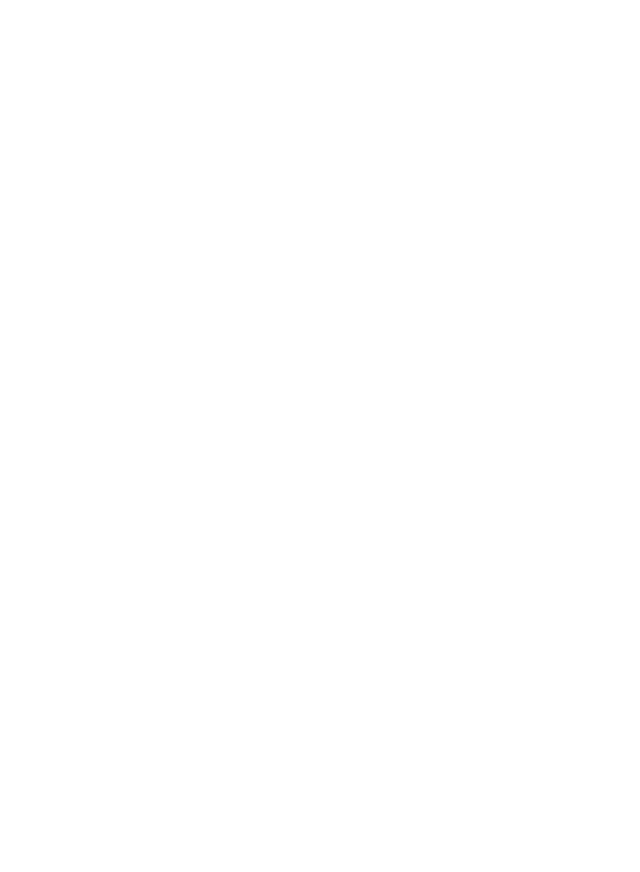
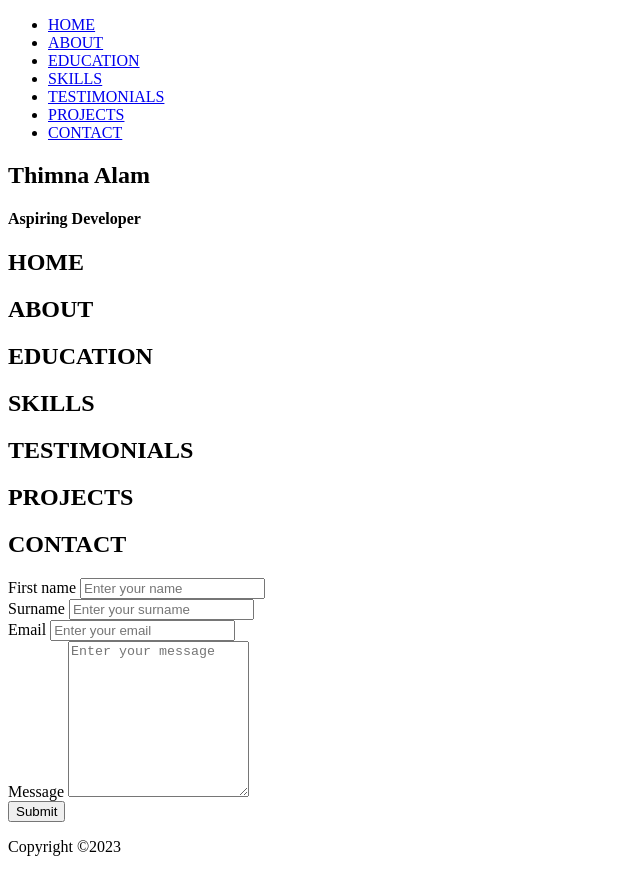
Before and after one commit to thimnaalam/todayPortfolio, a plain HTML site: page index.html in a window 1280 px wide. Shown: the whole page, without its empty margins (0-640 px from the left). Before the commit the page ends 800 px from the top, so only its background shows below. Drawn offline with Linux system fonts and the light colour scheme.

Commit message:
My Html content

```diff
--- a/index.html
+++ b/index.html
@@ -6,6 +6,82 @@
     <title>todayPortfolio</title>
 </head>
 <body>
+    <header>
+        <nav>
+            <ul>
+                <li><a href="#">HOME</a></li>
+                <li><a href="#">ABOUT</a></li>
+                <li><a href="#">EDUCATION</a></li>
+                <li><a href="#">SKILLS</a></li>
+                <li><a href="#">TESTIMONIALS</a></li>
+                <li><a href="#">PROJECTS</a></li>
+                <li><a href="#">CONTACT</a></li>
+            </ul>
+        </nav>
+    </header>
+    <main>
+
+        <section>
+            <h1>Thimna Alam</h1>
+            <h4>Aspiring Developer</h4>
+        </section>
+        <section >
+            <h2>HOME</h2>
+        </section>
+        <section >
+            <h2>ABOUT</h2>
+        </section>
+        <section>
+            <h2>EDUCATION</h2>
+        </section>
+        <section>
+            <h2>SKILLS</h2>
+        </section>
+        <section>
+            <h2>TESTIMONIALS</h2>
+        </section>
+        <section>
+            <h2>PROJECTS</h2>
+        </section>
+        <section>
+            <h2>CONTACT</h2>
+            <form action="https://formspree.io/f/mrgwrqzo" method="post">
+                <div>
+                    <label for="#firstName">First name</label> </label>
+                    <input type="text" placeholder="Enter your name" required id="firstName"
+                    name="firstName">
+
+                </div>
+                <div>
+                    <label for="#lastName">Surname</label>
+                    <input type="text" placeholder="Enter your surname" required id="lastName"
+                    surname="lastName">
+
+                </div>
+                <div>
+                    <label for="#emailAdd">Email</label>
+                    <input type="email" placeholder="Enter your email" required id="emailadd"
+                    Email="emailadd">
+
+                </div>
+                <div>
+                    <label for="message">Message</label>
+                    <textarea name="text"
+                    placeholder="Enter your message" id="message" cols=""30 rows="10" required
+                    ></textarea>
+
+                </div>
+                <div>
+                    <button type="submit">Submit</button>
+                </div>
+
+            </form>
+        </section>
+
+    </main>
+    <footer>
+        <p>Copyright &copy;2023</p>
+    </footer>
 
 </body>
 </html>
```
